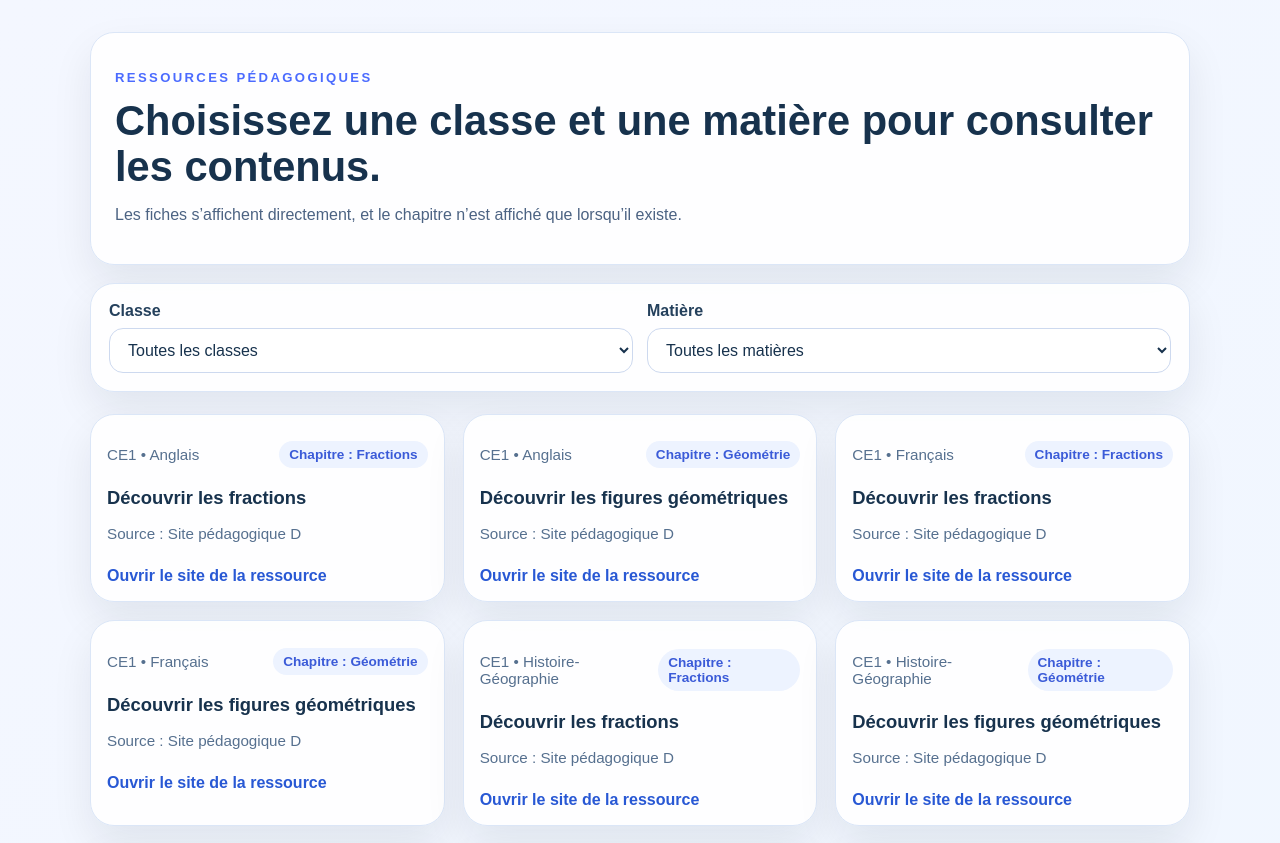
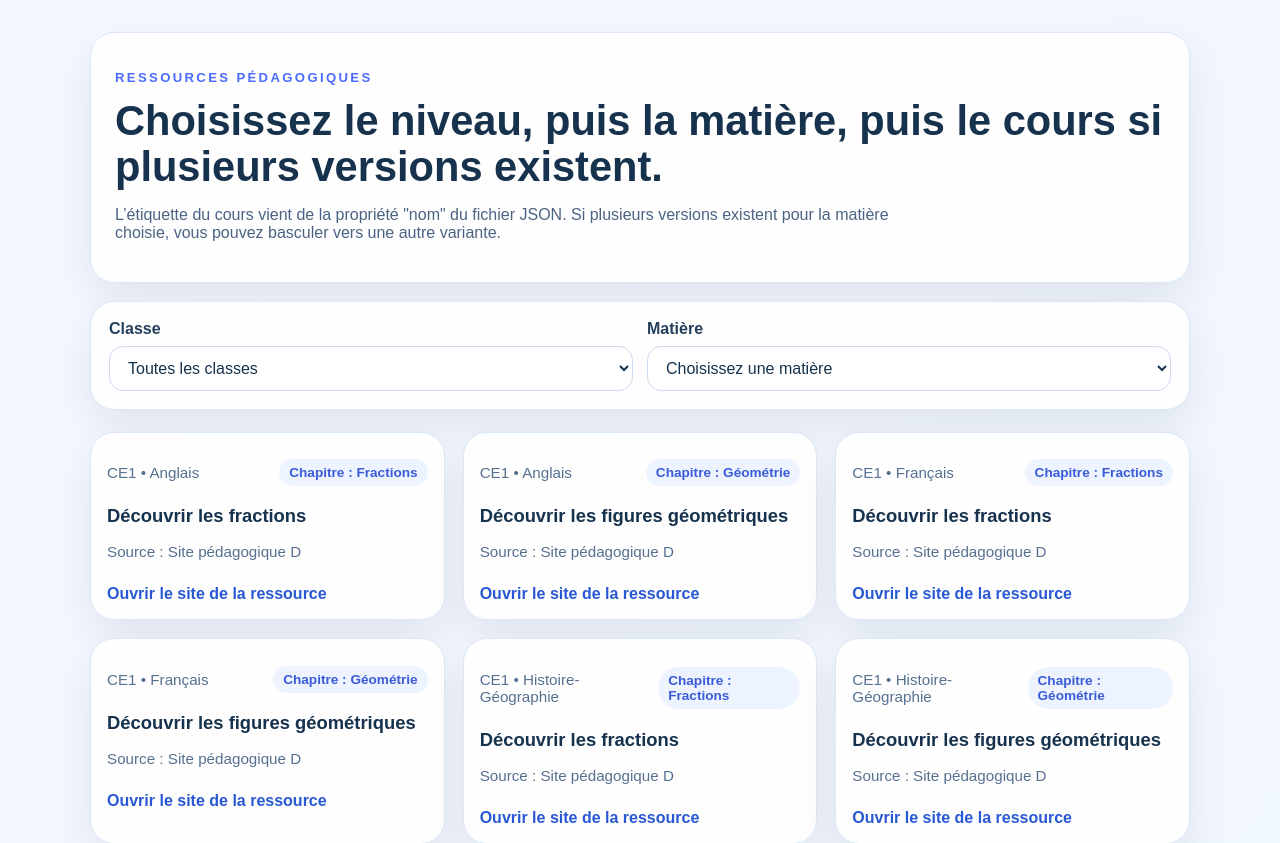
Before and after one commit to Info-theo/Education, a Next.js app: page / in a window 1280 px wide. Shown: the top 843 px of the page. Built offline with nearby package versions, Linux system fonts and the light colour scheme.

Commit message:
small fix

```diff
--- a/app/page-client.tsx
+++ b/app/page-client.tsx
@@ -1,11 +1,12 @@
 "use client";
 
-import { useMemo, useState } from "react";
+import { useEffect, useMemo, useState } from "react";
 import type { Resource } from "../types/resources";
 
 export default function PageClient({ resources }: { resources: Resource[] }) {
   const [niveau, setNiveau] = useState("");
   const [matiere, setMatiere] = useState("");
+  const [courseFile, setCourseFile] = useState("cours.json");
 
   const niveaux = useMemo(() => [...new Set(resources.map((r) => r.niveau))], [resources]);
 
@@ -14,19 +15,55 @@ export default function PageClient({ resources }: { resources: Resource[] }) {
     [niveau, resources]
   );
 
+  const availableCourseFiles = useMemo(() => {
+    const filtered = resources.filter(
+      (r) =>
+        (!niveau || r.niveau === niveau) &&
+        (!matiere || r.matiere === matiere) &&
+        typeof r.sourceFile === "string" &&
+        /^cours.*\.json$/i.test(r.sourceFile)
+    );
+
+    return [...new Set(filtered.map((r) => r.sourceFile as string))]
+      .sort()
+      .map((file) => ({
+        file,
+        label: filtered.find((r) => r.sourceFile === file)?.courseLabel || file,
+      }));
+  }, [niveau, matiere, resources]);
+
+  useEffect(() => {
+    if (!matiere) {
+      setCourseFile("cours.json");
+      return;
+    }
+
+    if (availableCourseFiles.some((entry) => entry.file === "cours.json")) {
+      setCourseFile("cours.json");
+      return;
+    }
+
+    setCourseFile(availableCourseFiles[0]?.file ?? "");
+  }, [matiere, availableCourseFiles]);
+
   const resultats = useMemo(
     () =>
-      resources.filter((r) => (!niveau || r.niveau === niveau) && (!matiere || r.matiere === matiere)),
-    [niveau, matiere, resources]
+      resources.filter(
+        (r) =>
+          (!niveau || r.niveau === niveau) &&
+          (!matiere || r.matiere === matiere) &&
+          (!courseFile || r.sourceFile === courseFile)
+      ),
+    [niveau, matiere, courseFile, resources]
   );
 
   return (
     <main className="page-shell">
       <section className="hero-card">
         <p className="eyebrow">Ressources pédagogiques</p>
-        <h1>Choisissez une classe et une matière pour consulter les contenus.</h1>
+        <h1>Choisissez le niveau, puis la matière, puis le cours si plusieurs versions existent.</h1>
         <p className="lede">
-          Les fiches s’affichent directement, et le chapitre n’est affiché que lorsqu’il existe.
+          L’étiquette du cours vient de la propriété "nom" du fichier JSON. Si plusieurs versions existent pour la matière choisie, vous pouvez basculer vers une autre variante.
         </p>
       </section>
 
@@ -57,7 +94,7 @@ export default function PageClient({ resources }: { resources: Resource[] }) {
             value={matiere}
             onChange={(e) => setMatiere(e.target.value)}
           >
-            <option value="">Toutes les matières</option>
+            <option value="">Choisissez une matière</option>
             {matieres.map((m) => (
               <option key={m} value={m}>
                 {m}
@@ -65,11 +102,31 @@ export default function PageClient({ resources }: { resources: Resource[] }) {
             ))}
           </select>
         </div>
+
+        {matiere && availableCourseFiles.length > 1 ? (
+          <div className="field">
+            <label htmlFor="courseFile">Cours</label>
+            <select
+              id="courseFile"
+              value={courseFile}
+              onChange={(e) => setCourseFile(e.target.value)}
+            >
+              {availableCourseFiles.map((entry) => (
+                <option key={entry.file} value={entry.file}>
+                  {entry.label}
+                </option>
+              ))}
+            </select>
+          </div>
+        ) : null}
       </section>
 
       <section className="results-grid">
         {resultats.map((r) => (
-          <article key={`${r.titre}-${r.url}`} className="resource-card">
+          <article
+            key={`${r.niveau}-${r.matiere}-${r.sourceFile ?? "unknown"}-${r.titre}-${r.url}-${r.chapitre}`}
+            className="resource-card"
+          >
             <div className="resource-head">
               <p className="resource-meta">{r.niveau} • {r.matiere}</p>
               {r.chapitre ? <span className="badge">Chapitre : {r.chapitre}</span> : null}
--- a/app/page.tsx
+++ b/app/page.tsx
@@ -13,19 +13,25 @@ function readResources(dir: string): Resource[] {
       return readResources(fullPath);
     }
 
-    if (!entry.isFile() || !entry.name.endsWith(".json")) {
+    if (!entry.isFile() || !entry.name.endsWith(".json") || !/^cours.*\.json$/i.test(entry.name)) {
       return [];
     }
 
     const raw = JSON.parse(fs.readFileSync(fullPath, "utf8")) as
       | Resource[]
-      | { resources?: Resource[] };
+      | { nom?: string; name?: string; label?: string; resources?: Resource[] };
 
+    const metadata = Array.isArray(raw) ? {} : raw;
     const items = Array.isArray(raw)
       ? raw
       : Array.isArray(raw.resources)
         ? raw.resources
         : [];
+    const courseLabel =
+      (typeof metadata.nom === "string" && metadata.nom.trim()) ||
+      (typeof metadata.name === "string" && metadata.name.trim()) ||
+      (typeof metadata.label === "string" && metadata.label.trim()) ||
+      undefined;
 
     const parts = fullPath.split(path.sep);
     const dataIndex = parts.indexOf("data");
@@ -38,6 +44,8 @@ function readResources(dir: string): Resource[] {
       niveau: item.niveau || niveauFromPath,
       matiere: item.matiere || matiereFromPath,
       chapitre: item.chapitre || (chapitreFromPath !== "resources" ? chapitreFromPath : ""),
+      sourceFile: path.basename(fullPath),
+      courseLabel: item.courseLabel || courseLabel || path.basename(fullPath),
     }));
   });
 }
--- a/data/CP/Anglais/cours.json
+++ b/data/CP/Anglais/cours.json
@@ -1,17 +1,7 @@
 [
   {
-    "chapitre": "Fractions",
-    "titre": "Découvrir les fractions",
     "type": "link",
     "source": "Site pédagogique D",
     "url": "https://monsite.fr/fractions"
-  },
-  {
-    "chapitre": "Géométrie",
-    "titre": "Découvrir les figures géométriques",
-    "type": "link",
-    "source": "Site pédagogique D",
-    "url": "https://monsite.fr/geometrie"
   }
-
 ]
--- a/data/CP/Mathématiques/cours.json
+++ b/data/CP/Mathématiques/cours.json
@@ -1,4 +1,6 @@
-[
+{
+  "nom": "Cours principal",
+  "resources": [
     {
       "chapitre": "Fractions",
       "titre": "Découvrir les fractions",
@@ -13,5 +15,5 @@
       "source": "Site pédagogique D",
       "url": "https://monsite.fr/geometrie"
     }
-
   ]
+}
--- a/data/CP/Mathématiques/cours2.json
+++ b/data/CP/Mathématiques/cours2.json
@@ -1,4 +1,6 @@
-[
+{
+  "nom": "Cours alternatif",
+  "resources": [
     {
       "chapitre": "Fractions",
       "titre": "Découvrir les fractions",
@@ -13,5 +15,5 @@
       "source": "Site pédagogique D2",
       "url": "https://monsite2.fr/geometrie"
     }
-
   ]
+}
--- a/types/resources.ts
+++ b/types/resources.ts
@@ -6,4 +6,6 @@ export interface Resource {
   type: "link" | "iframe";
   source: string;
   url: string;
+  sourceFile?: string;
+  courseLabel?: string;
 }
```
Lines whose indentation alone changed are shown as unchanged.
